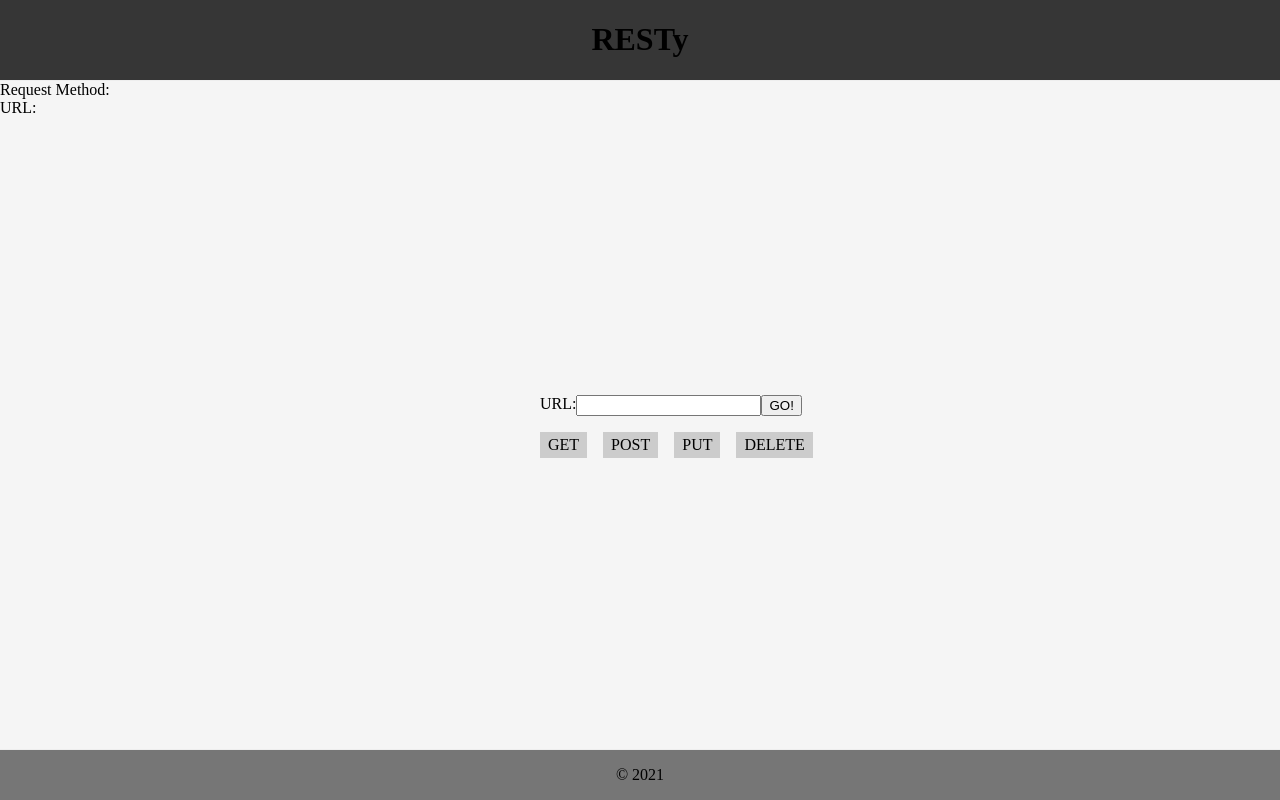
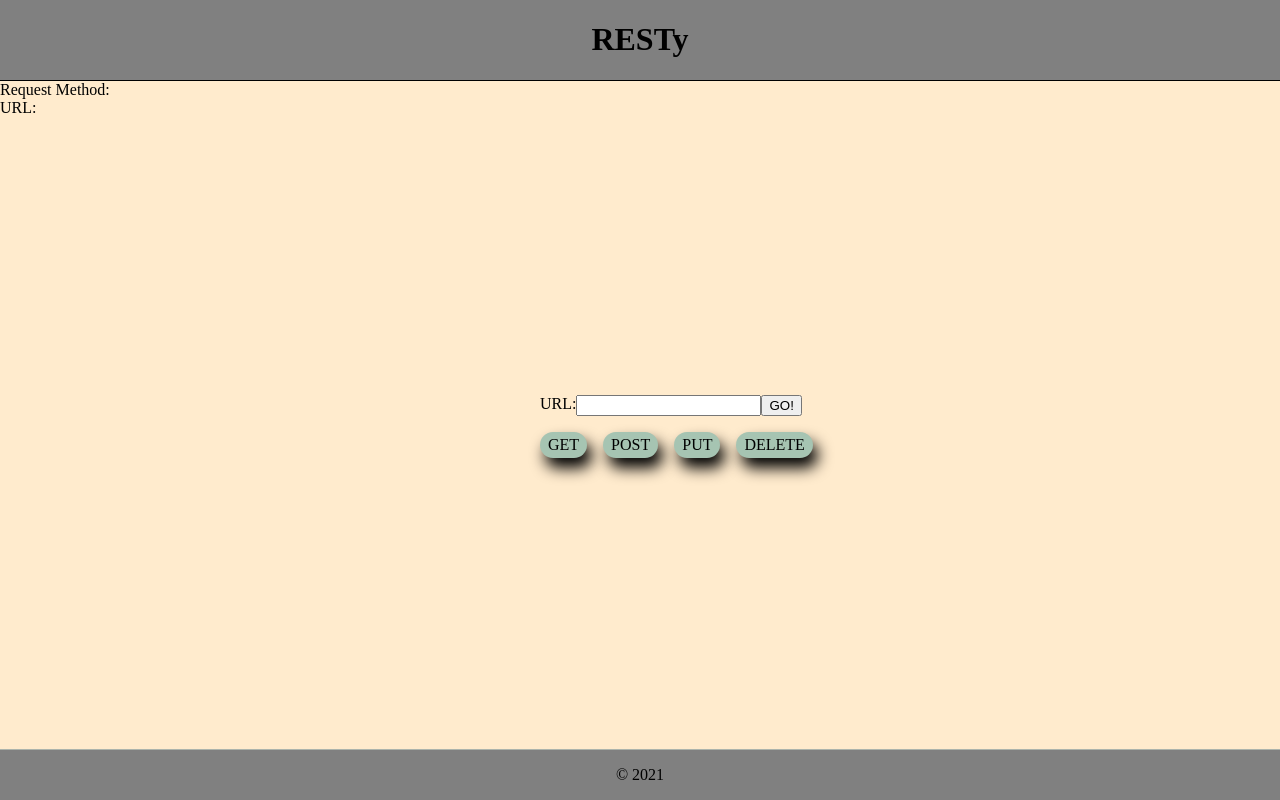
Before and after one commit to Cameron-Walden/resty, a React (Create React App) app: page / in a window 1280 px wide. Built offline with nearby package versions, Linux system fonts and the light colour scheme.

Commit message:
changes filename for deployment

```diff
--- a/src/App.scss
+++ b/src/App.scss
@@ -1,4 +1,4 @@
-$backgroundColor: #f5f5f5;
+$backgroundColor: blanchedalmond;
 
 html, body {
   height: 100%;
@@ -16,19 +16,33 @@ body {
     height: 100%;
   }
 
-  footer {
-    background: darken($backgroundColor, 50);
-    border-top: 1px solid #eee;
-    padding: 1em 3em;
-    margin: 0;
-  }
-
   header {
-    background: darken($backgroundColor, 75);
-    border-bottom: 1px solid #eee;
+    background: gray;
+    border-bottom: 1px solid black;
     color: #eee;
     padding: 0;
     margin: 0;
     text-align: center;
+    // h1{
+    //   color: whitesmoke;
+    // }
+  }
+
+  footer {
+    background: gray;
+    border-top: 1px solid rgb(172, 180, 172);
+    padding: 1em 3em;
+    margin: 0;
+    text-align: center;
+  }
+
+  #get, #post, #put, #delete {
+    background: rgb(166, 196, 178);
+    box-shadow: 5px 10px 15px black;
+    border-radius: 100px;
+  }
+  #get:hover, #post:hover, #put:hover, #delete:hover {
+    background: rgb(166, 196, 178);
+    transform: scale(1.1);
   }
 }
```
